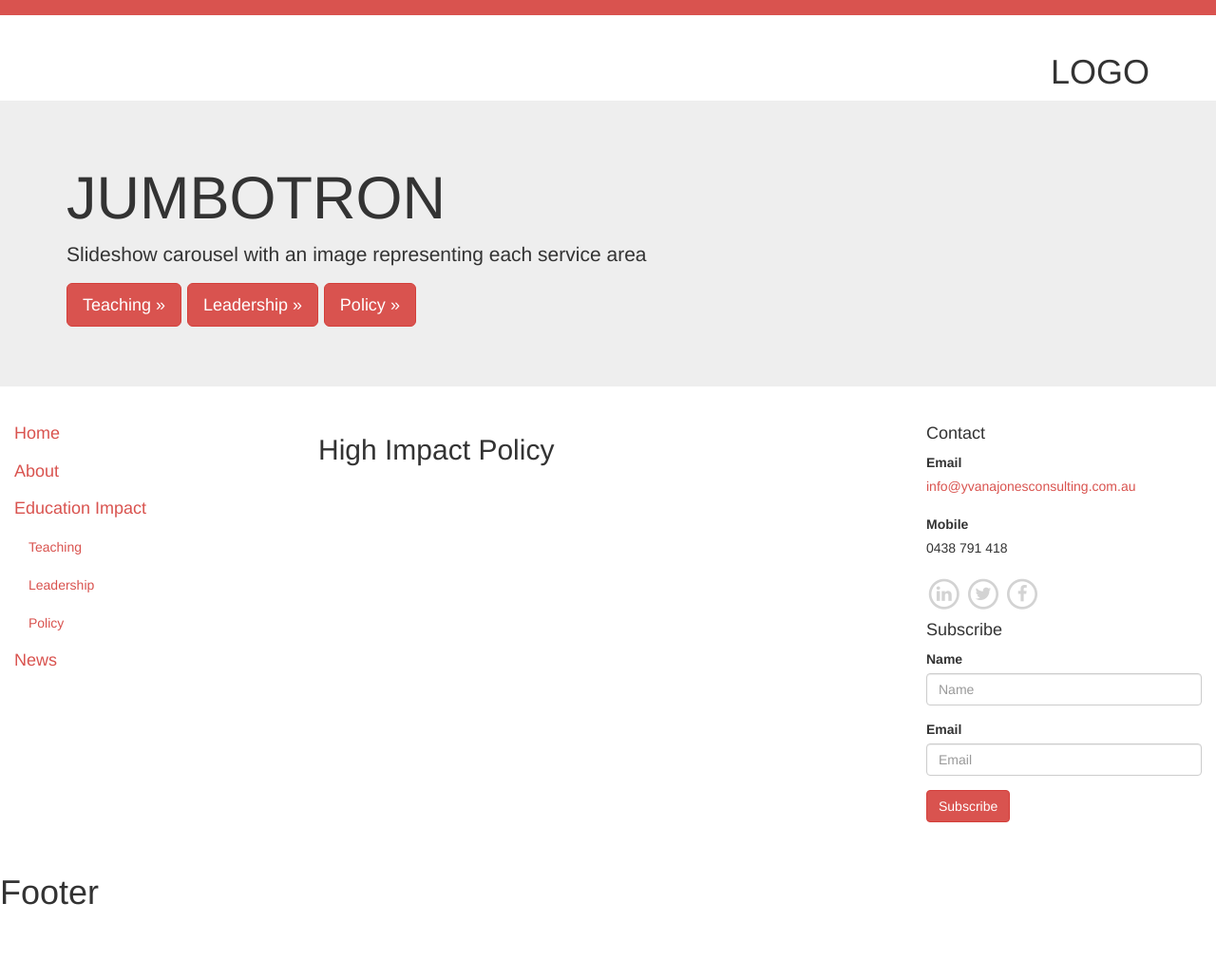
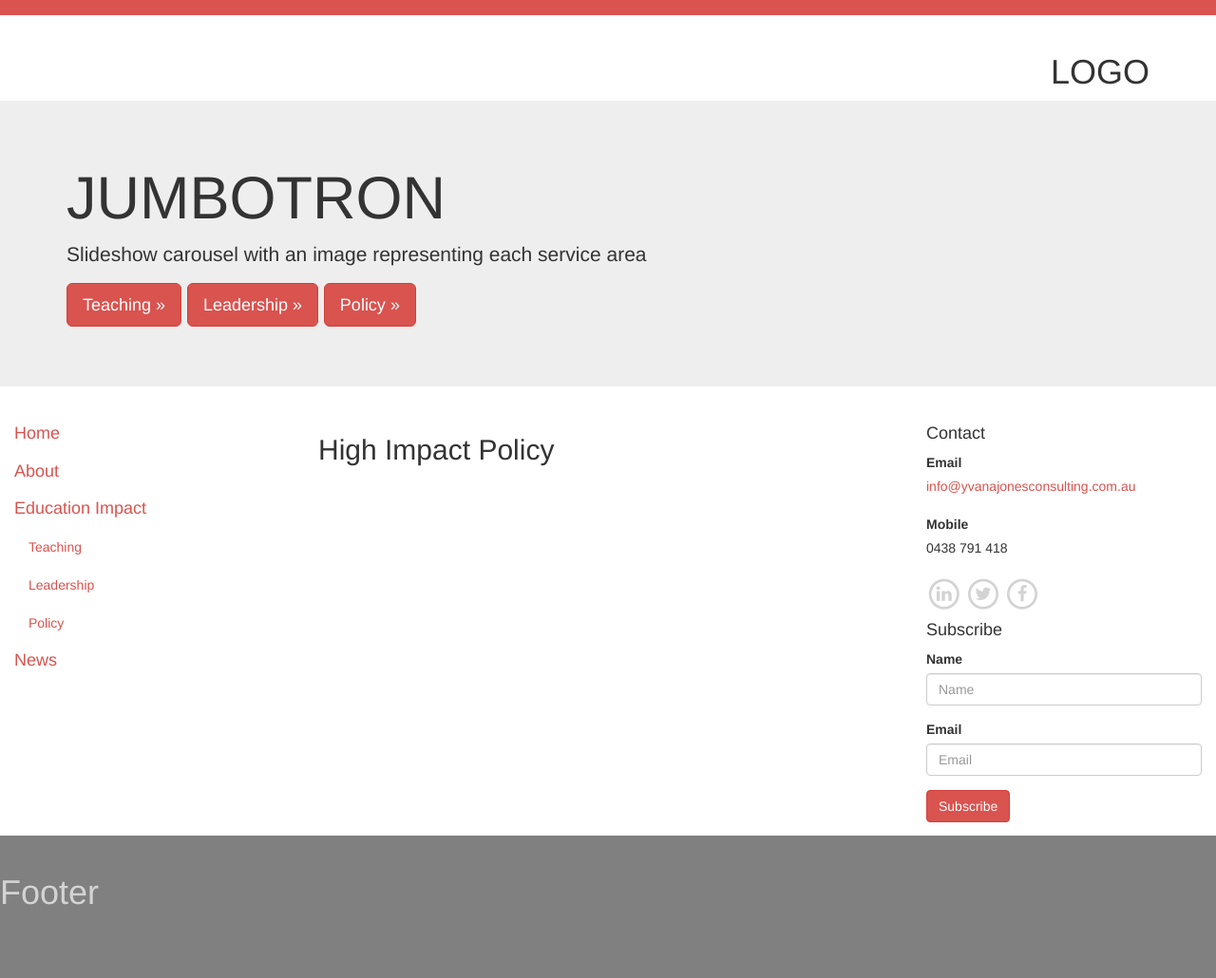
Before and after one commit to idm/idm.github.io, a Jekyll site: the page built from yjc/policy.md, in a window 1280 px wide. Shown: the whole page at 95% size. Built offline with Jekyll 4.4.1, drawn with Linux system fonts in a browser that asks for light colours; nearby versions of some CDN libraries.

Commit message:
changed footer to Gray

```diff
--- a/_layouts/yjc.html
+++ b/_layouts/yjc.html
@@ -46,6 +46,8 @@ html, body {
   height: 150px;
   clear:both;
   padding-top:20px;
+  background-color: gray;
+  color: LightGray;
 }
 </style>
 </head>
```
